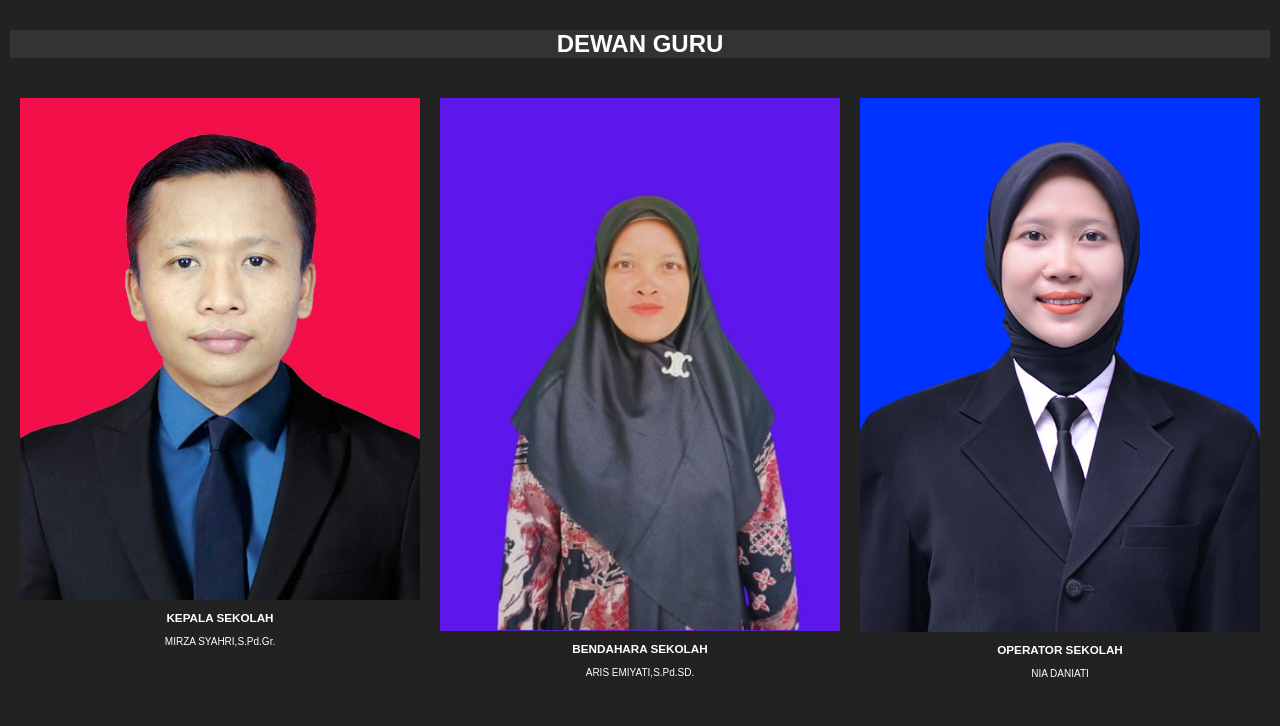
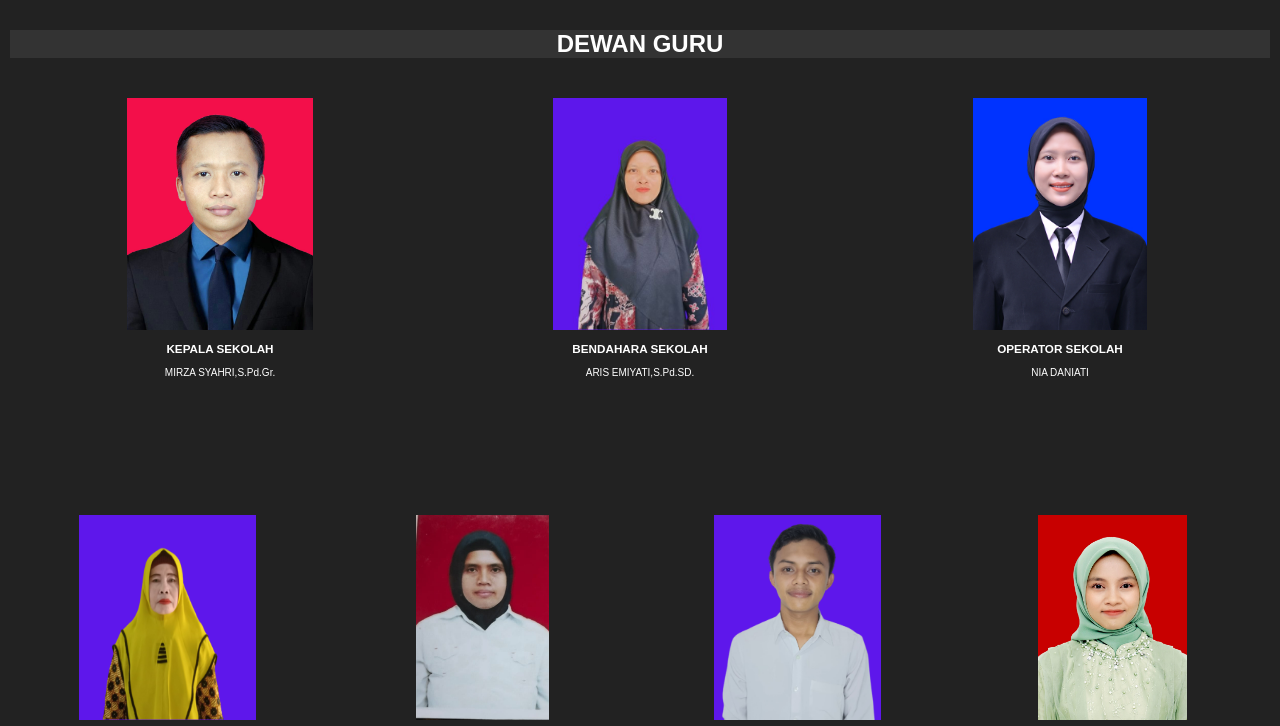
Before and after one commit to UPTDSDN2TANJUNGQENCONO/wabsitesdn2t.qencono, a plain HTML site: page index.html in a window 1280 px wide. Shown: the part 1106-1832 px from the top of the page. Drawn offline with Linux system fonts and the light colour scheme.

Commit message:
Add files via upload

```diff
--- a/style.css
+++ b/style.css
@@ -229,6 +229,7 @@ h2 {
 .guru-row {
     display: flex;
     margin-bottom: 10px;
+    flex-wrap: wrap;
 }
 
 .guru-item {
@@ -238,8 +239,8 @@ h2 {
 }
 
 .guru-item img {
-    max-width: auto;
-    height: auto;
+    max-width: 60%;
+    height: 60%;
     padding: auto;
 }
 .deskripsi {
```
